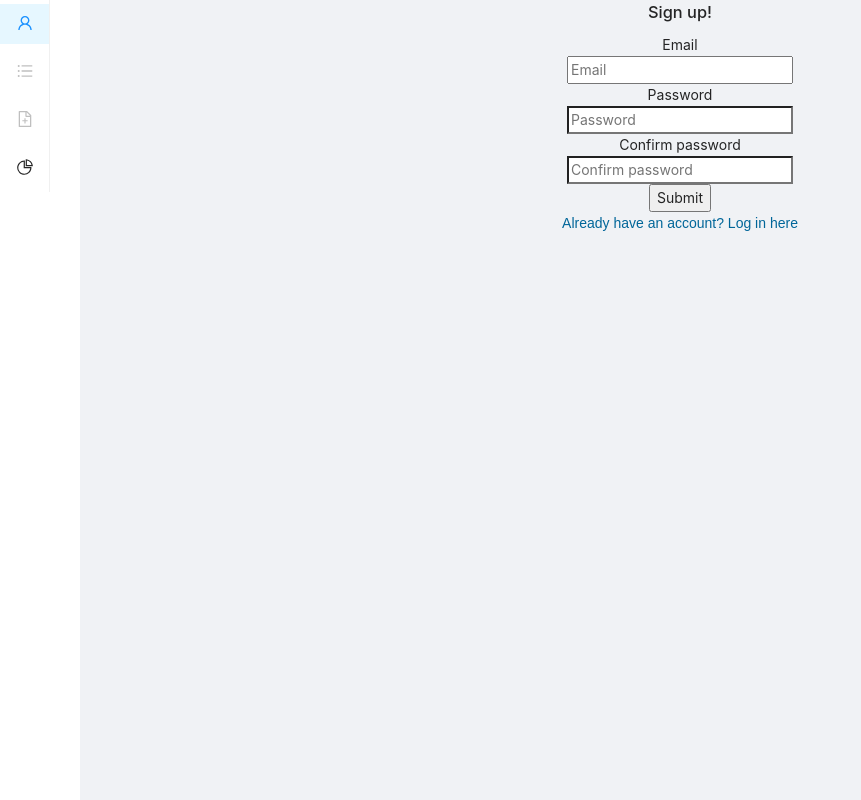
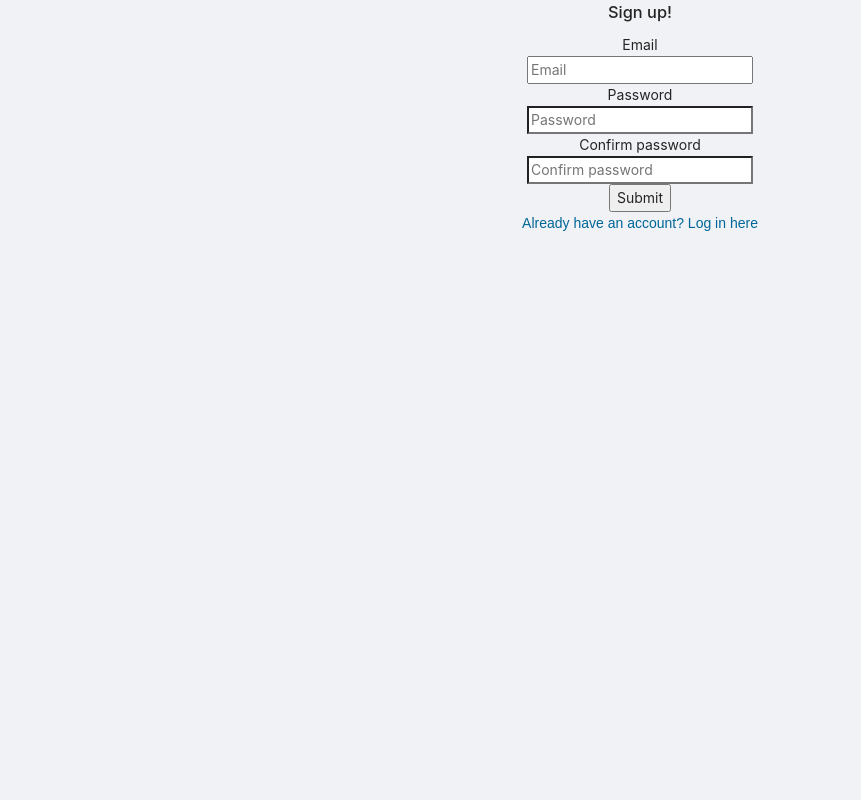
Before and after one commit to digitopolis/list-manager-app, a React (Create React App) app: page / in a window 1280 px wide. Shown: the whole page, without its empty margins (0-861 px from the left). Built offline with nearby package versions, Linux system fonts and the light colour scheme.

Commit message:
Hide sidebar menu when no user is logged in

```diff
--- a/src/App.tsx
+++ b/src/App.tsx
@@ -45,11 +45,9 @@ function App() {
       ></FormModal>
     );
   };
+
+  const showSidebar = (): JSX.Element => {
     return (
-    <div className="body">
-      <BrowserRouter>
-        <Switch>
-          <Layout style={{ height: "100vh" }}>
       <Sider collapsed={true} theme="light">
         <Sidebar
           loggedIn={currentUser ? true : false}
@@ -61,6 +59,14 @@ function App() {
           updateUser={setCurrentUser}
         />
       </Sider>
+    );
+  };
+  return (
+    <div className="body">
+      <BrowserRouter>
+        <Switch>
+          <Layout style={{ height: "100vh" }}>
+            {currentUser ? showSidebar() : null}
             <Layout>
               <Content>
                 <Route exact path="/">
```
Lines whose indentation alone changed are shown as unchanged.
